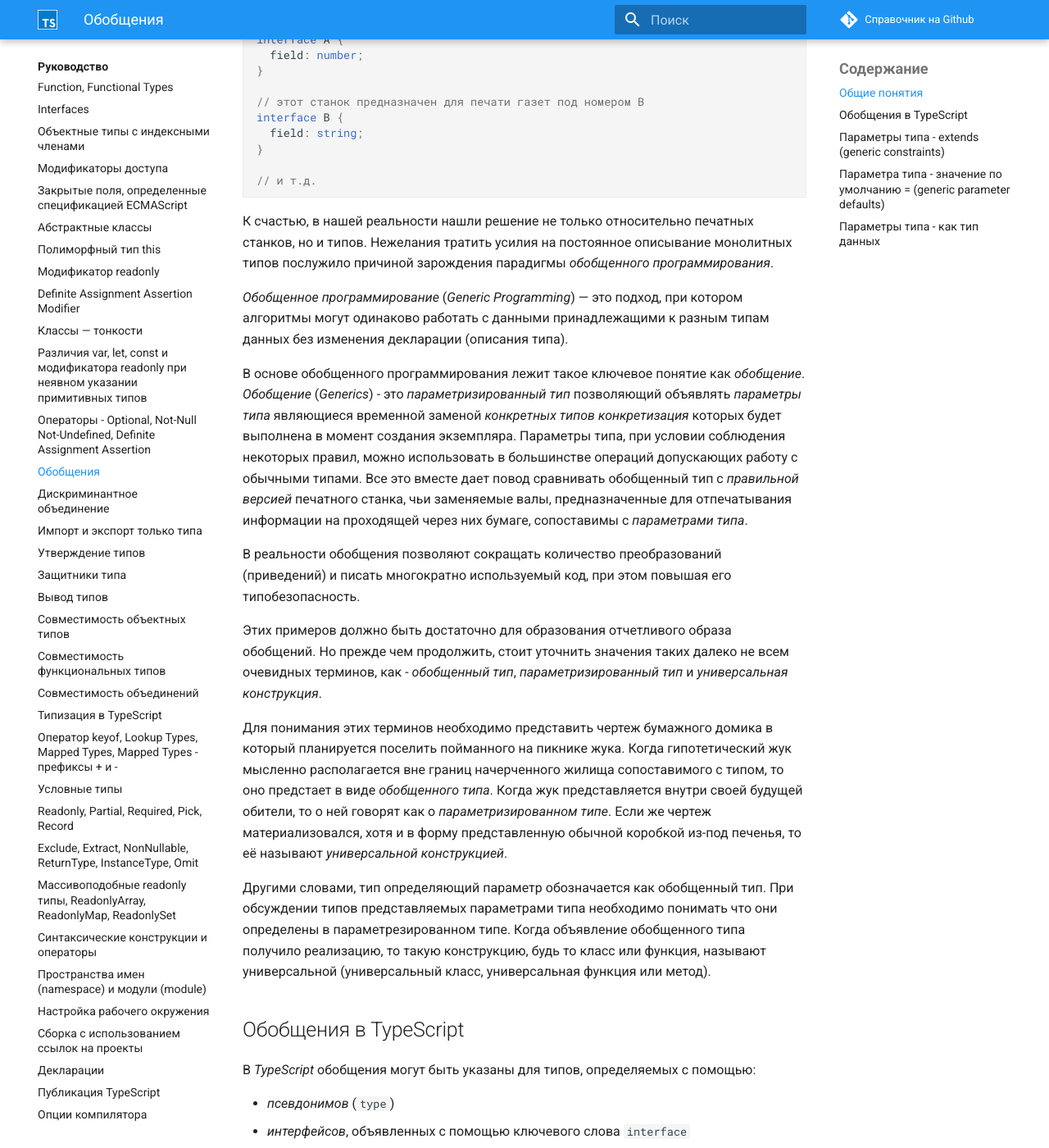
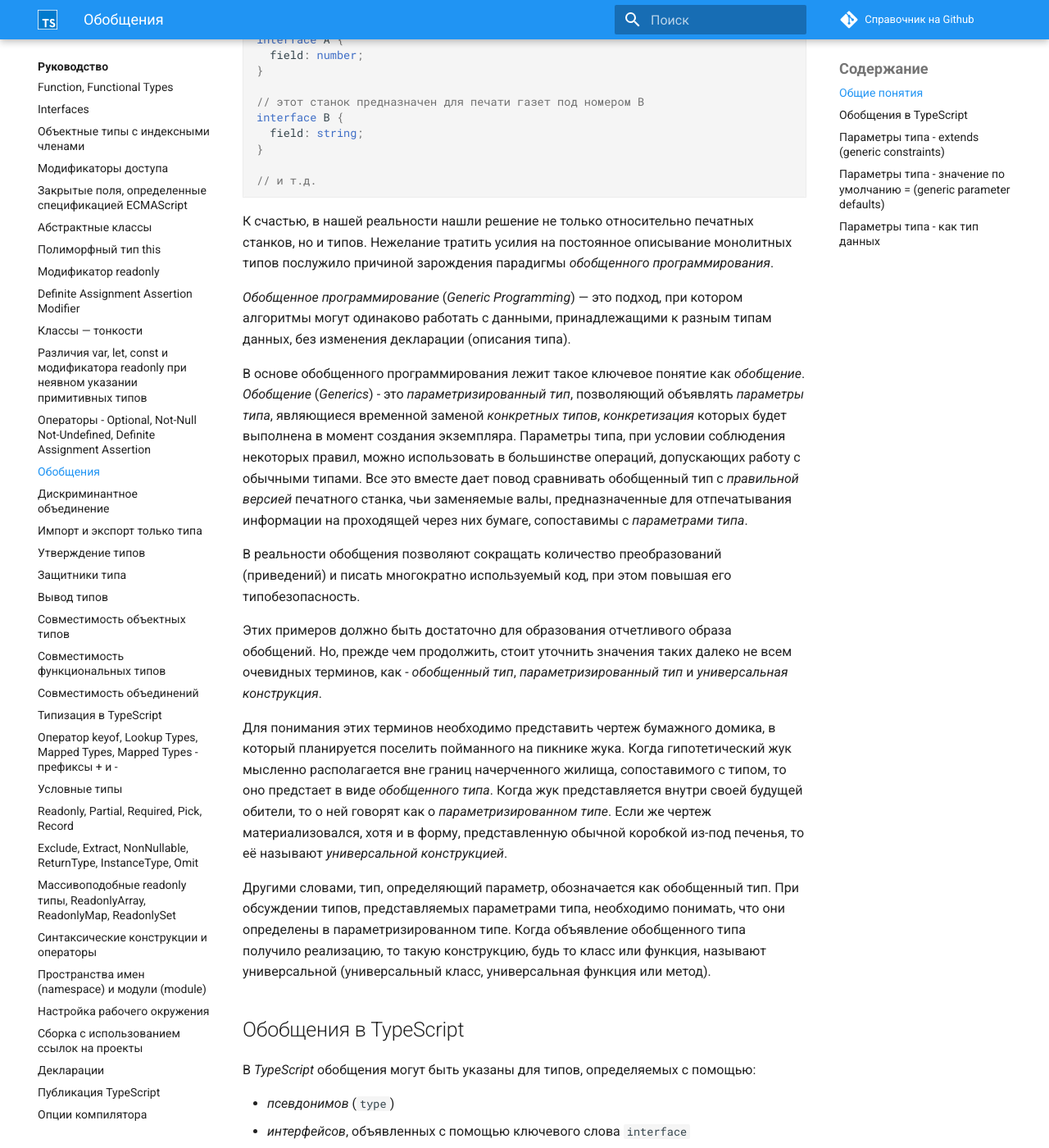
Before and after one commit to xsltdev/scriptdev.ru, an MkDocs documentation site: the page built from docs/guide/032.md, in a window 1280 px wide and 1400 px high, scrolled down 802 px. Shown: the whole window at 82% size. Built offline with MkDocs 1.6.1 and Material for MkDocs 9.7.7, drawn with Linux system fonts in a browser that asks for light colours; comment, search, counter and statistics services are not loaded; some of the changed text lies outside the part shown.

Commit message:
edited mistakes

````diff
--- a/docs/guide/032.md
+++ b/docs/guide/032.md
@@ -22,19 +22,19 @@ interface B {
 // и т.д.
 ```
 
-К счастью, в нашей реальности нашли решение не только относительно печатных станков, но и типов. Нежелания тратить усилия на постоянное описывание монолитных типов послужило причиной зарождения парадигмы _обобщенного программирования_.
+К счастью, в нашей реальности нашли решение не только относительно печатных станков, но и типов. Нежелание тратить усилия на постоянное описывание монолитных типов послужило причиной зарождения парадигмы _обобщенного программирования_.
 
-_Обобщенное программирование_ (_Generic Programming_) — это подход, при котором алгоритмы могут одинаково работать с данными принадлежащими к разным типам данных без изменения декларации (описания типа).
+_Обобщенное программирование_ (_Generic Programming_) — это подход, при котором алгоритмы могут одинаково работать с данными, принадлежащими к разным типам данных, без изменения декларации (описания типа).
 
-В основе обобщенного программирования лежит такое ключевое понятие как _обобщение_. _Обобщение_ (_Generics_) - это _параметризированный тип_ позволяющий объявлять _параметры типа_ являющиеся временной заменой _конкретных типов_ _конкретизация_ которых будет выполнена в момент создания экземпляра. Параметры типа, при условии соблюдения некоторых правил, можно использовать в большинстве операций допускающих работу с обычными типами. Все это вместе дает повод сравнивать обобщенный тип с _правильной версией_ печатного станка, чьи заменяемые валы, предназначенные для отпечатывания информации на проходящей через них бумаге, сопоставимы с _параметрами типа_.
+В основе обобщенного программирования лежит такое ключевое понятие как _обобщение_. _Обобщение_ (_Generics_) - это _параметризированный тип_, позволяющий объявлять _параметры типа_, являющиеся временной заменой _конкретных типов_, _конкретизация_ которых будет выполнена в момент создания экземпляра. Параметры типа, при условии соблюдения некоторых правил, можно использовать в большинстве операций, допускающих работу с обычными типами. Все это вместе дает повод сравнивать обобщенный тип с _правильной версией_ печатного станка, чьи заменяемые валы, предназначенные для отпечатывания информации на проходящей через них бумаге, сопоставимы с _параметрами типа_.
 
 В реальности обобщения позволяют сокращать количество преобразований (приведений) и писать многократно используемый код, при этом повышая его типобезопасность.
 
-Этих примеров должно быть достаточно для образования отчетливого образа обобщений. Но прежде чем продолжить, стоит уточнить значения таких далеко не всем очевидных терминов, как - _обобщенный тип_, _параметризированный тип_ и _универсальная конструкция_.
+Этих примеров должно быть достаточно для образования отчетливого образа обобщений. Но, прежде чем продолжить, стоит уточнить значения таких далеко не всем очевидных терминов, как - _обобщенный тип_, _параметризированный тип_ и _универсальная конструкция_.
 
-Для понимания этих терминов необходимо представить чертеж бумажного домика в который планируется поселить пойманного на пикнике жука. Когда гипотетический жук мысленно располагается вне границ начерченного жилища сопоставимого с типом, то оно предстает в виде _обобщенного типа_. Когда жук представляется внутри своей будущей обители, то о ней говорят как о _параметризированном типе_. Если же чертеж материализовался, хотя и в форму представленную обычной коробкой из-под печенья, то её называют _универсальной конструкцией_.
+Для понимания этих терминов необходимо представить чертеж бумажного домика, в который планируется поселить пойманного на пикнике жука. Когда гипотетический жук мысленно располагается вне границ начерченного жилища, сопоставимого с типом, то оно предстает в виде _обобщенного типа_. Когда жук представляется внутри своей будущей обители, то о ней говорят как о _параметризированном типе_. Если же чертеж материализовался, хотя и в форму, представленную обычной коробкой из-под печенья, то её называют _универсальной конструкцией_.
 
-Другими словами, тип определяющий параметр обозначается как обобщенный тип. При обсуждении типов представляемых параметрами типа необходимо понимать что они определены в параметрезированном типе. Когда объявление обобщенного типа получило реализацию, то такую конструкцию, будь то класс или функция, называют универсальной (универсальный класс, универсальная функция или метод).
+Другими словами, тип, определяющий параметр, обозначается как обобщенный тип. При обсуждении типов, представляемых параметрами типа, необходимо понимать, что они определены в параметризированном типе. Когда объявление обобщенного типа получило реализацию, то такую конструкцию, будь то класс или функция, называют универсальной (универсальный класс, универсальная функция или метод).
 
 ## Обобщения в TypeScript
 
@@ -130,7 +130,7 @@ class T1<T> {
 }
 ```
 
-В случаях, когда класс/интерфейс расширяет другой класс/интерфейс, который объявлен как обобщенный, потомок обязан указать типы для своего предка. Потомок в качестве аргумента типа своему предку может указать не только конкретный тип, но тип представляемый собственными параметрами типа.
+В случаях, когда класс/интерфейс расширяет другой класс/интерфейс, который объявлен как обобщенный, потомок обязан указать типы для своего предка. Потомок в качестве аргумента типа своему предку может указать не только конкретный тип, но и тип, представляемый собственными параметрами типа.
 
 ```ts
 interface IT1<T> {}
@@ -183,7 +183,7 @@ var bird: Animal = new Animal<string>('bird'); // Error
 var bird: Animal<string> = new Animal<string>('bird'); // Ok
 ```
 
-Когда все обязательные параметры типа используются в параметрах конструктора, при создании экземпляра класса, аннотацию обобщения можно опускать. В таком случае вывод типов определит принадлежность к типам по устанавливаемым значениям. Если параметры являются необязательными и значение не будет передано, то вывод типов определит принадлежность параметров типа к типу данных `unknown`.
+Когда все обязательные параметры типа используются в параметрах конструктора, при создании экземпляра класса аннотацию обобщения можно опускать. В таком случае вывод типов определит принадлежность к типам по устанавливаемым значениям. Если параметры являются необязательными и значение не будет передано, то вывод типов определит принадлежность параметров типа к типу данных `unknown`.
 
 ```ts
 class Animal<T> {
@@ -201,7 +201,7 @@ let insect = new Animal(); // Ok -> insect: Animal<unknown>
 class T0<T, U> {} //  T0 - открытый тип
 ```
 
-Кроме того, обобщенные типы указанные в аннотации у которых хотя бы один из аргументов типа является параметром типа, также являются открытыми типами.
+Кроме того, обобщенные типы, указанные в аннотации, у которых хотя бы один из аргументов типа является параметром типа, также являются открытыми типами.
 
 ```ts
 class T1<T> {
@@ -299,7 +299,7 @@ generic.genericMethod('0');
 // Ok -> (method) genericMethod<string>(a: string, b?: number): ReturnParam<string, number>
 ```
 
-Стоит заметить, что в _TypeScript_ нельзя создавать экземпляры типов представляемых параметрами типа.
+Стоит заметить, что в _TypeScript_ нельзя создавать экземпляры типов, представляемых параметрами типа.
 
 ```ts
 interface CustomConstructor<T> {
@@ -313,7 +313,7 @@ class T1<T extends CustomConstructor<T>> {
 }
 ```
 
-Кроме того, два типа определяемые классом или функцией считаются идентичными вне зависимости от того, являются они обобщенными или нет.
+Кроме того, два типа, определяемые классом или функцией, считаются идентичными вне зависимости от того, являются они обобщенными или нет.
 
 ```ts
 type T1 = {};
@@ -333,7 +333,7 @@ function f1(): void {} // Error -> Duplicate function
 
 ## Параметры типа - extends (generic constraints)
 
-Помимо того, что параметры типа можно указывать в качестве конкретного типа, они также могут расширять другие типы, в том числе и другие параметры типа. Такой механизм требуется, когда значения внутри обобщенного типа должны обладать ограниченным набором признаков. Ключевое слово `extends` размещается левее расширяемого типа и правее идентификатора параметра типа `<T extends Type>`. В качестве расширяемого типа может быть указан как конкретный тип данных, так и другой параметр типа. При чем если один параметр типа расширяет другой, нет разницы в каком порядке они объявляются. Если параметр типа ограничен другим параметром типа, то такое ограничение называют _неприкрытым ограничением типа_ (_naked type constraint_),
+Помимо того, что параметры типа можно указывать в качестве конкретного типа, они также могут расширять другие типы, в том числе и другие параметры типа. Такой механизм требуется, когда значения внутри обобщенного типа должны обладать ограниченным набором признаков. Ключевое слово `extends` размещается левее расширяемого типа и правее идентификатора параметра типа `<T extends Type>`. В качестве расширяемого типа может быть указан как конкретный тип данных, так и другой параметр типа. При чем если один параметр типа расширяет другой, нет разницы, в каком порядке они объявляются. Если параметр типа ограничен другим параметром типа, то такое ограничение называют _неприкрытым ограничением типа_ (_naked type constraint_),
 
 ```ts
 class T1<T extends number> {}
@@ -341,7 +341,7 @@ class T2<T extends number, U extends T> {} // неприкрытое огран
 class T3<U extends T, T extends number> {}
 ```
 
-Механизм расширения требуется в тех случаях, в которых параметр типа должен обладать заданными характеристиками необходимыми для выполнения конкретных операций над этим типом.
+Механизм расширения требуется в тех случаях, в которых параметр типа должен обладать заданными характеристиками, необходимыми для выполнения конкретных операций над этим типом.
 
 Для примера рассмотрим случай, когда в коллекции `T` (`Collection<T>`) объявлен метод получения элемента по имени (`getItemByName`).
 
@@ -359,7 +359,7 @@ class Collection<T> {
 }
 ```
 
-При операции поиска в массиве возникнет ошибка. Это происходит по причине того, что в типе `T` не описано свойство `name`. Для того чтобы ошибка исчезла, тип `T` должен расширить тип в котором описано необходимое свойство `name`. В таком случае предпочтительней будет вариант объявления интерфейса `IName` с последующим его расширением.
+При операции поиска в массиве возникнет ошибка. Это происходит по причине того, что в типе `T` не описано свойство `name`. Для того чтобы ошибка исчезла, тип `T` должен расширить тип, в котором описано необходимое свойство `name`. В таком случае предпочтительней будет вариант объявления интерфейса `IName` с последующим его расширением.
 
 ```ts
 interface IName {
@@ -454,18 +454,18 @@ class ClassType<T extends any> {
 }
 
 /**
- * Поскольку параметр типа расширяющий тип any
- * подрывает типобезолпасность программы, то вывод
+ * Поскольку параметр типа, расширяющий тип any
+ * подрывает типобезопасность программы, то вывод
  * типов такой параметр расценивает как принадлежащий
- * к типу unknown запрещающий любые операции над собой.
+ * к типу unknown, запрещающий любые операции над собой.
  *
  * [0] тип unknown не совместим с объектным типом {}.
- * [1] Ok на этапе компиляции и Error вов ремя выполнения.
+ * [1] Ok на этапе компиляции и Error во время выполнения.
  * [2] тип unknown не описывает метода notExistsMethod().
  */
 ```
 
-## Параметра типа - значение по умолчанию = (generic parameter defaults)
+## Параметры типа - значение по умолчанию = (generic parameter defaults)
 
 Помимо прочего _TypeScript_ позволяет указывать для параметров типа значение по умолчанию.
 
@@ -521,7 +521,7 @@ class T2<T extends Bird = Animal> {} // Error
 // -------(   Bird   ) = Animal
 ```
 
-Необходимо сделать акцент на том, что вывод типов обращает внимание на необязательные параметры типа только при работе с аргументами этого обобщенного типа. Чтобы было более понятно вспомним ещё раз что механизм ограничения параметров типа с помощью ключевого слова `extends`. Признаки типа расположенного правее ключевого слова `extends` рассматриваются не только при сопоставлении аргументов типа, но и при выполнении операций над типом представленным параметром типа. Простыми словами, вывод типов берет во внимание расширенный тип как снаружи (аргумент типа), так и внутри (параметр типа) обобщенного типа.
+Необходимо сделать акцент на том, что вывод типов обращает внимание на необязательные параметры типа только при работе с аргументами этого обобщенного типа. Чтобы было более понятно, вспомним ещё раз, что механизм ограничения параметров типа с помощью ключевого слова `extends`. Признаки типа, расположенного правее ключевого слова `extends`, рассматриваются не только при сопоставлении аргументов типа, но и при выполнении операций над типом, представленным параметром типа. Простыми словами, вывод типов берет во внимание расширенный тип как снаружи (аргумент типа), так и внутри (параметр типа) обобщенного типа.
 
 ```ts
 /**
@@ -531,12 +531,12 @@ class A<T extends string> {
   constructor(value?: T) {
     /**
      * ...что заставляет вывод типов рассматривать
-     * значение принадлежащее к нему в качестве строкового
+     * значение, принадлежащее к нему в качестве строкового
      * как внутри...
      */
 
     if (value) {
-      value.charAt(0); // Ok -> ведь value наделено признаками присущими типу string
+      value.charAt(0); // Ok -> ведь value наделено признаками, присущими типу string
     }
   }
 }
@@ -566,7 +566,7 @@ let b1 = new B(`ts`); // Ok -> let b1: B<string>
 let b2 = new B(0); // Ok -> let b2: B<number>
 ```
 
-При отсутствии аргументов типа был бы выведен тип `unknown`, а не тип указанный по умолчанию.
+При отсутствии аргументов типа был бы выведен тип `unknown`, а не тип, указанный по умолчанию.
 
 ```ts
 // с типом по умолчанию
@@ -611,7 +611,7 @@ let b3 = new B<number>(0); // Ok -> let b3: B<number>
 
 ## Параметры типа - как тип данных
 
-Параметры типа указанные в угловых скобках при объявлении обобщенного типа, изначально не принадлежат ни к одному типу. Несмотря на это, компилятор расценивает параметры типа, как совместимые с такими типами как `any` и `never`, а также самим собой.
+Параметры типа, указанные в угловых скобках при объявлении обобщенного типа, изначально не принадлежат ни к одному типу. Несмотря на это, компилятор расценивает параметры типа как совместимые с такими типами, как `any` и `never`, а также с самим собой.
 
 ```ts
 function f0<T>(p: any): T {
````
Also changed, not shown: other parts of docs/guide/032.md (+20 -20 lines).
